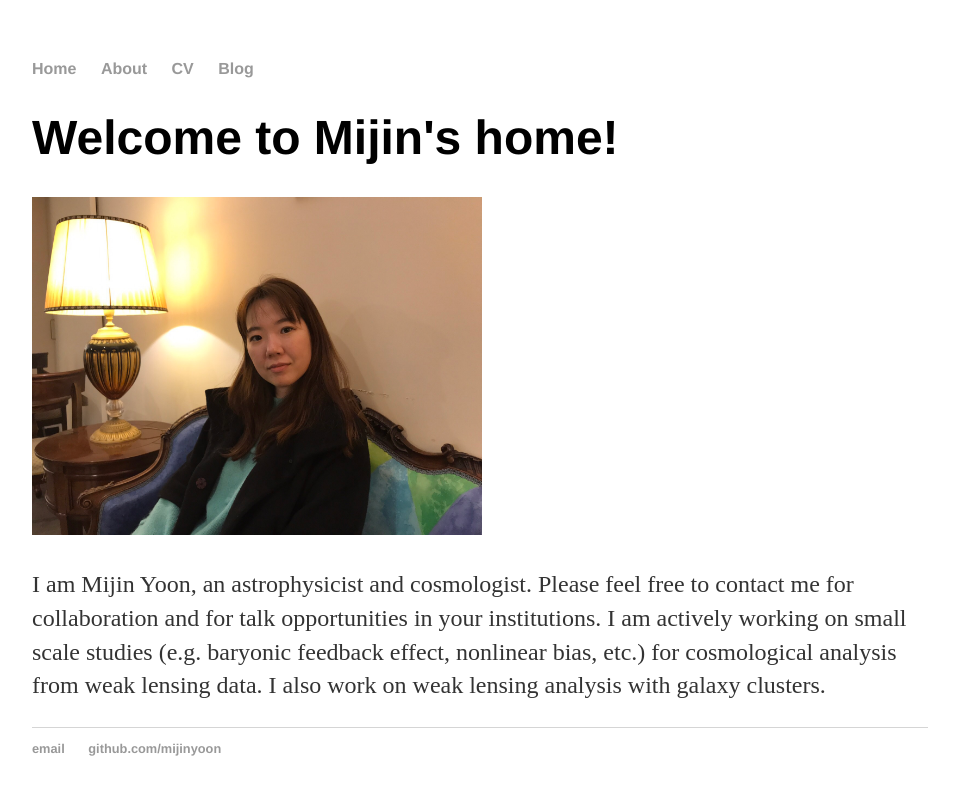
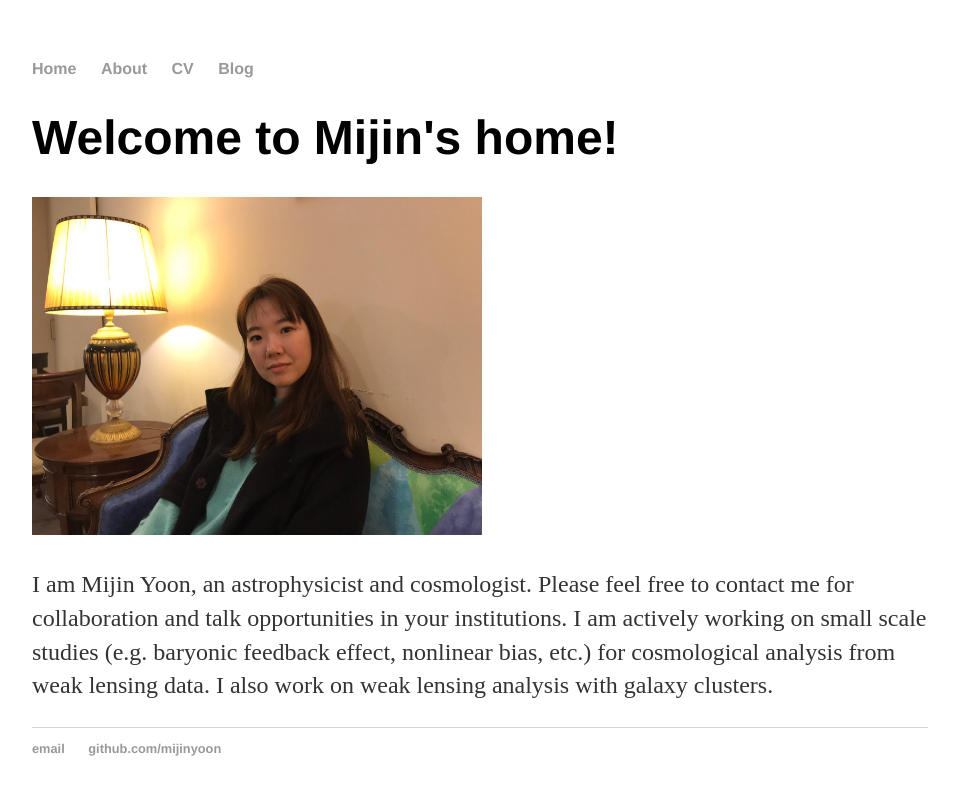
Before and after one commit to mijinyoon/mijinyoon.github.io, a Jekyll site: the page built from index.html, in a window 1280 px wide. Shown: the top 795 px of the page, without its empty margins (160-1117 px from the left). Built offline with Jekyll 4.4.1, drawn with Linux system fonts in a browser that asks for light colours.

Commit message:
Update index.html

```diff
--- a/index.html
+++ b/index.html
@@ -5,5 +5,5 @@ title: Mijin Yoon, Astrophysicist & Cosmologist
 <div class="blurb">
 	<h1>Welcome to Mijin's home!</h1>
 	<p><img src="images/IMG_2460.JPG" alt="Mijin Yoon" width="450"> </p>
-	<p>I am Mijin Yoon, an astrophysicist and cosmologist. Please feel free to contact me for collaboration and for talk opportunities in your institutions. I am actively working on small scale studies (e.g. baryonic feedback effect, nonlinear bias, etc.) for cosmological analysis from weak lensing data. I also work on weak lensing analysis with galaxy clusters.</p>
+	<p>I am Mijin Yoon, an astrophysicist and cosmologist. Please feel free to contact me for collaboration and talk opportunities in your institutions. I am actively working on small scale studies (e.g. baryonic feedback effect, nonlinear bias, etc.) for cosmological analysis from weak lensing data. I also work on weak lensing analysis with galaxy clusters.</p>
 </div><!-- /.blurb -->
```
